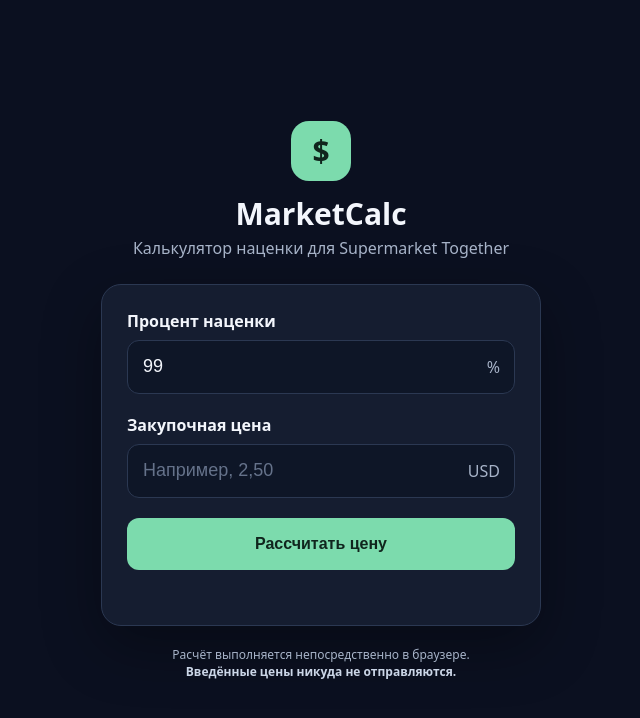
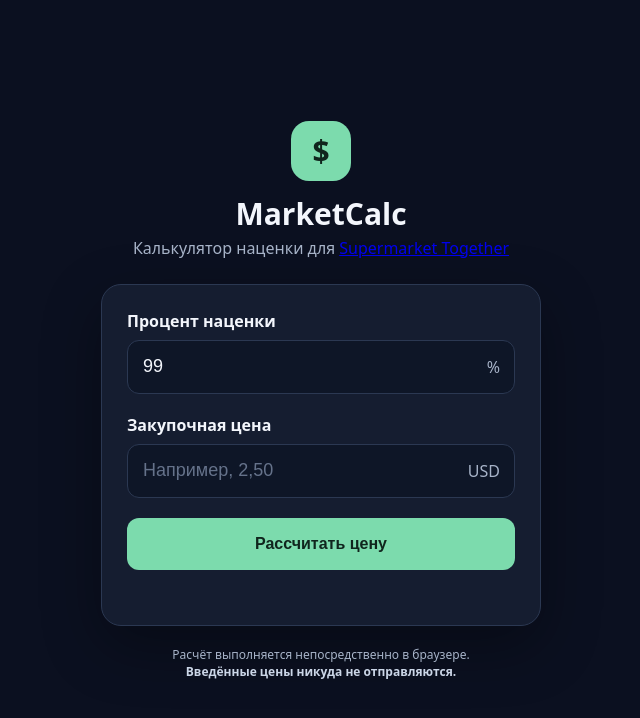
Before and after one commit to Med1ocre-programmer/MarketCalc, a plain HTML site: page index.html in a window 1280 px wide. Shown: the whole page, without its empty margins (319-959 px from the left). Drawn offline with Linux system fonts and the light colour scheme.

Commit message:
Added a hyperlink to Supermarket Together in the subheading

```diff
--- a/index.html
+++ b/index.html
@@ -222,7 +222,7 @@
     <header>
         <div class="logo">$</div>
         <h1>MarketCalc</h1>
-        <p class="subtitle">Калькулятор наценки для Supermarket Together</p>
+        <p class="subtitle">Калькулятор наценки для <a href="https://store.steampowered.com/app/2709570/Supermarket_Together/" target="_blank" rel="noopener noreferrer">Supermarket Together</a></p>
     </header>
 
     <main class="card">
```
